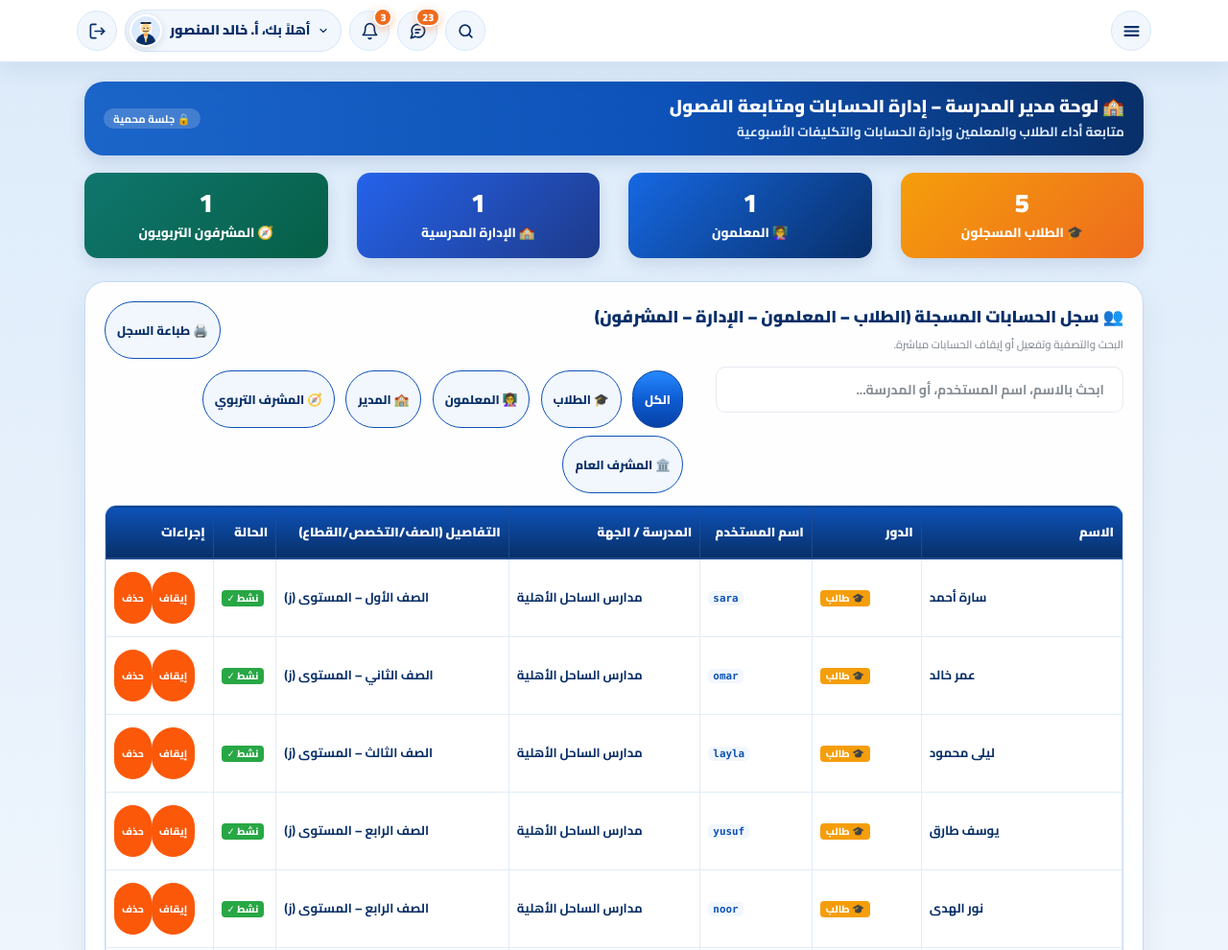
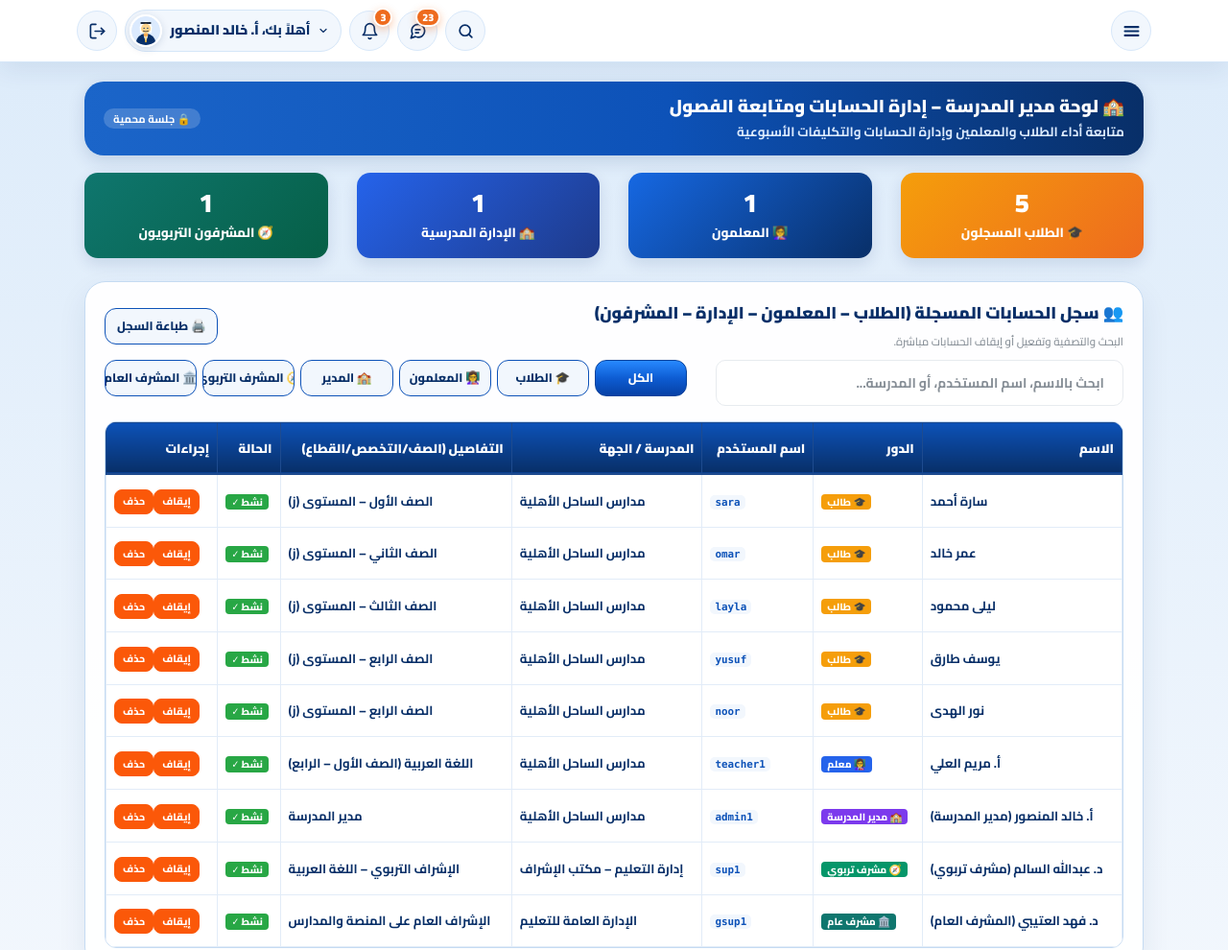
Before and after one commit to ee24ed-ctrl/iqra-arabic-platform, a plain HTML site: page لوحة-الإدارة/index.html in a window 1280 px wide. Shown: the top 990 px of the page at 96% size. Drawn offline with nearby package versions, Linux system fonts and the light colour scheme.

Commit message:
Standardize button and pill icon sizes, heights, widths, and shapes across all pages

```diff
--- a/assets/mobile-responsive.css
+++ b/assets/mobile-responsive.css
@@ -136,17 +136,34 @@ body {
   background: linear-gradient(180deg, #2789ff 0%, #0d5bd1 52%, #0741a6 100%) !important;
   border-color: #08439c !important;
   color: #ffffff !important;
-  border-radius: 999px !important;
+  border-radius: 12px !important;
   font-weight: 800 !important;
+  line-height: 1.2 !important;
+  display: inline-flex !important;
+  align-items: center !important;
+  justify-content: center !important;
+  gap: 5px;
 }
 
 .btn-outline-primary,
 .btn-outline-dark {
-  border-radius: 999px !important;
+  border-radius: 12px !important;
   border: 1.5px solid #0d52b8 !important;
   color: #082f68 !important;
   background: #f2f7fd !important;
   font-weight: 800 !important;
+  line-height: 1.2 !important;
+  display: inline-flex !important;
+  align-items: center !important;
+  justify-content: center !important;
+  gap: 5px;
+}
+
+.btn-sm {
+  height: 34px !important;
+  min-height: 34px !important;
+  padding: 0 12px !important;
+  line-height: 1 !important;
 }
 
 .portal-footer,
--- a/لوحة-الإدارة/index.html
+++ b/لوحة-الإدارة/index.html
@@ -125,12 +125,44 @@
       height: auto;
     }
 
-    #roleFilterBtns .btn,
+    #roleFilterBtns {
+      display: grid;
+      grid-template-columns: repeat(3, 1fr);
+      gap: 6px;
+      align-items: stretch;
+    }
+
+    #roleFilterBtns .btn {
+      width: 100% !important;
+      height: 36px !important;
+      min-height: 36px !important;
+      padding: 0 6px !important;
+      margin: 0 !important;
+      line-height: 1.1 !important;
+      border-radius: 12px !important;
+      font-size: 0.7rem !important;
+      font-weight: 800 !important;
+      display: inline-flex !important;
+      align-items: center !important;
+      justify-content: center !important;
+      gap: 4px;
+      white-space: nowrap;
+      overflow: hidden;
+      text-overflow: ellipsis;
+    }
+
     .dash-card .btn-sm {
-      font-size: 0.7rem;
-      padding: 4px 9px;
-      border-radius: 999px;
-      font-weight: 800;
+      height: 34px !important;
+      min-height: 34px !important;
+      padding: 0 12px !important;
+      line-height: 1 !important;
+      border-radius: 12px !important;
+      font-size: 0.72rem !important;
+      font-weight: 800 !important;
+      display: inline-flex !important;
+      align-items: center !important;
+      justify-content: center !important;
+      gap: 5px;
     }
 
     /* Responsive Compact Tables for Mobile (جداول متناسقة لشاشة الجوال) */
@@ -174,8 +206,15 @@
     }
 
     .admin-data-table tbody td .btn-sm {
-      font-size: 0.65rem;
-      padding: 2px 7px;
+      height: 26px !important;
+      min-height: 26px !important;
+      font-size: 0.66rem !important;
+      padding: 0 8px !important;
+      line-height: 1 !important;
+      border-radius: 8px !important;
+      display: inline-flex !important;
+      align-items: center !important;
+      justify-content: center !important;
     }
 
     .admin-data-table code {
@@ -208,9 +247,13 @@
         font-size: 0.82rem;
         padding: 9px 10px;
       }
+      #roleFilterBtns {
+        grid-template-columns: repeat(6, 1fr);
+      }
       #roleFilterBtns .btn, .dash-card .btn-sm {
-        font-size: 0.8rem;
-        padding: 5px 12px;
+        font-size: 0.78rem !important;
+        height: 38px !important;
+        min-height: 38px !important;
       }
     }
 
```
Also changed, not shown: index.html (+22 -7 lines), بوابة-المعلم/index.html (+4 -2 lines).
